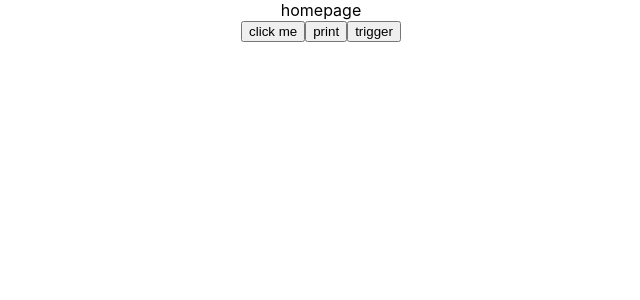
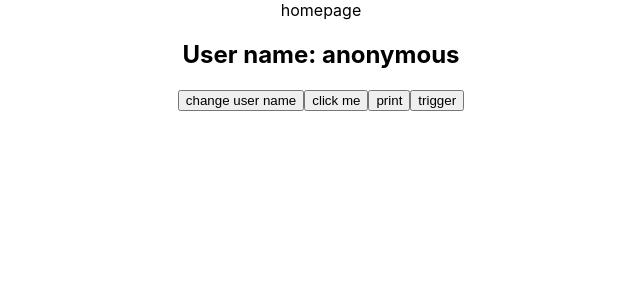
Before and after one commit to Ma9da/react-practicing, a React (Create React App) app: page / in a window 1280 px wide. Shown: the top 300 px of the page, without its empty margins (319-959 px from the left). Built offline with nearby package versions, Linux system fonts and the light colour scheme.

Commit message:
added: useState

```diff
--- a/src/home/Home.jsx
+++ b/src/home/Home.jsx
@@ -1,11 +1,14 @@
+import { useState } from "react";
+
 function Home() {
-    const handelClick = () =>{
+    const [name, setName] = useState("anonymous");
+    const handelClick = () => {
         console.log("hello there");
     }
-    const printName = (name) =>{
+    const printName = (name) => {
         console.log("your name is " + name)
     }
-    const handelEvent = (e) =>{
+    const handelEvent = (e) => {
         console.log(e.target);
     }
     return (
@@ -13,9 +16,11 @@ function Home() {
             <div className="home">
                 homepage
             </div>
+            <h2>User name: {name}</h2>
+            <button onClick={()=>{setName("Arther")}}>change user name</button>
             <button onClick={handelClick}>click me</button>
-            <button onClick={()=>{printName("yoshi")}}>print</button>
-            <button onClick={(e)=>{handelEvent(e)}}>trigger</button>
+            <button onClick={() => { printName("yoshi") }}>print</button>
+            <button onClick={(e) => { handelEvent(e) }}>trigger</button>
         </>
     )
 }
```
